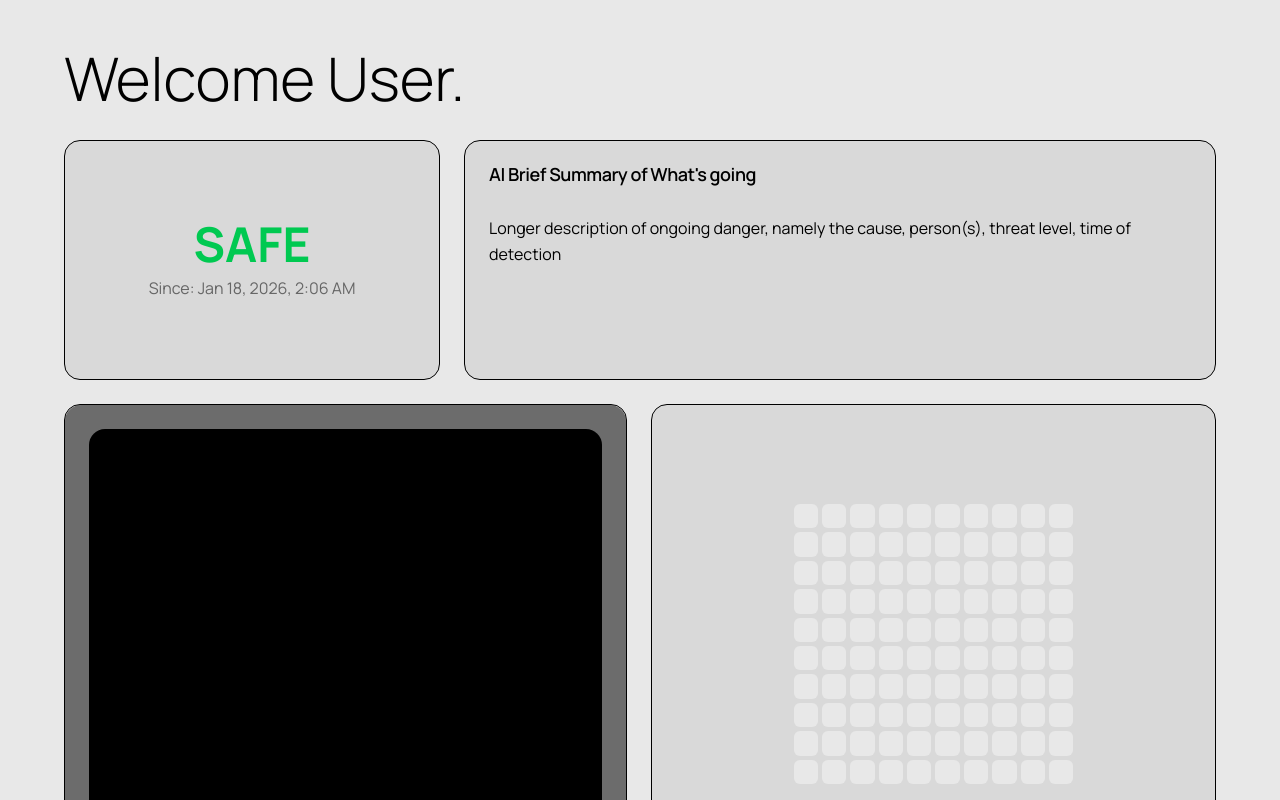
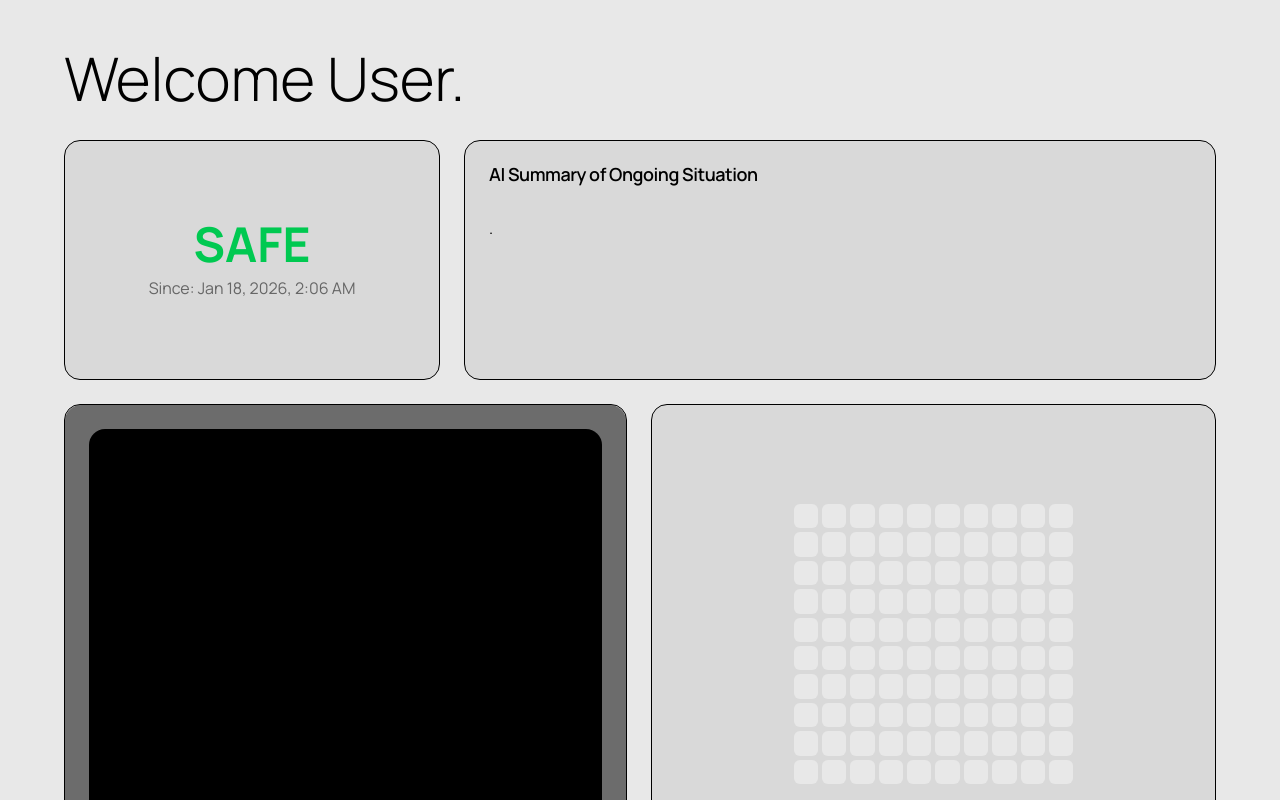
Before and after one commit to xiongian/nexhacks, a Next.js app: page /dashboard in a window 1280 px wide. Shown: the top 800 px of the page. Built offline with nearby package versions, Linux system fonts and the light colour scheme.

Commit message:
Updated danger classification summary

```diff
--- a/app/dashboard/page.tsx
+++ b/app/dashboard/page.tsx
@@ -1,194 +1,140 @@
 "use client"
 
-import { useEffect, useState } from "react"
-
+import { useEffect, useRef, useState } from "react"
 import { WarningWidget } from "@/components/dashboard/WarningWidget"
 import { AISummary } from "@/components/dashboard/SituationSummary"
 import { VideoFeed } from "@/components/dashboard/VideoFeed"
 import { PersonLocator } from "@/components/dashboard/PersonLocator"
-
-type DangerLevel = "SAFE" | "WARNING" | "DANGER"
-
-type OvershootParsed = {
-  level: DangerLevel
-  summary: string
-  grid: boolean[][]
-}
-
-type OvershootResult = {
-  result?: string
-}
-
-type OvershootVisionInstance = {
-  start: () => Promise<void>
-  stop: () => Promise<void>
-}
-
-type OvershootVisionConstructor = new (options: {
-  apiUrl: string
-  apiKey: string
-  prompt: string
-  onResult: (result: OvershootResult) => void
-}) => OvershootVisionInstance
-
-function parseOvershootResult(text: string): OvershootParsed | null {
-  try {
-    const start = text.indexOf("{")
-    const end = text.lastIndexOf("}")
-
-    if (start === -1 || end === -1 || end <= start) {
-      return null
-    }
-
-    const segment = text.slice(start, end + 1)
-    const data: unknown = JSON.parse(segment)
-
-    if (!data || typeof data !== "object") {
-      return null
-    }
-
-    const record = data as Record<string, unknown>
-
-    const rawLevel =
-      typeof record.level === "string" ? record.level.toUpperCase() : ""
-
-    let level: DangerLevel
-
-    if (rawLevel === "SAFE" || rawLevel === "WARNING" || rawLevel === "DANGER") {
-      level = rawLevel
-    } else {
-      level = "SAFE"
-    }
-
-    const summary =
-      typeof record.summary === "string" ? record.summary : ""
-    const points = Array.isArray(record.points) ? record.points : []
-
-    const size = 10
-    const grid: boolean[][] = Array.from({ length: size }, () =>
-      Array(size).fill(false)
-    )
-
-    for (const entry of points) {
-      if (!Array.isArray(entry) || entry.length !== 2) {
-        continue
-      }
-
-      const [rawX, rawY] = entry
-      const x = Number(rawX)
-      const y = Number(rawY)
-
-      if (!Number.isFinite(x) || !Number.isFinite(y)) {
-        continue
-      }
-
-      const ix = Math.min(size - 1, Math.max(0, Math.round(x)))
-      const iy = Math.min(size - 1, Math.max(0, Math.round(y)))
-
-      grid[iy][ix] = true
-    }
-
-    return {
-      level,
-      summary,
-      grid,
-    }
-  } catch {
-    return null
-  }
-}
+import { useOvershootVision } from "@/app/overshoot"
 
 export default function DashboardPage() {
   const username = "User"
-
-  const defaultSummary =
-    "Longer description of ongoing danger, namely the cause, person(s), threat level, time of detection"
-
-  const [summaryDescription, setSummaryDescription] = useState(defaultSummary)
-  const [personGrid, setPersonGrid] = useState<boolean[][]>(() =>
-    Array.from({ length: 10 }, () => Array(10).fill(false))
-  )
-  const [dangerLevel, setDangerLevel] = useState<DangerLevel>("SAFE")
-  const [dangerSince, setDangerSince] = useState<Date>(new Date())
-  const [isMonitoring, setIsMonitoring] = useState(false)
+  const videoRef = useRef<HTMLVideoElement | null>(null)
+  const streamRef = useRef<MediaStream | null>(null)
+  const canvasRef = useRef<HTMLCanvasElement | null>(null)
+  const frameIntervalRef = useRef<number | null>(null)
   const [remoteStream, setRemoteStream] = useState<MediaStream | null>(null)
 
+  const {
+    sections,
+    overallDangerLevel,
+    dangerSince,
+    isMonitoring,
+    setIsMonitoring,
+  } = useOvershootVision()
+
+  // Handle camera streaming when monitoring starts/stops
   useEffect(() => {
-    if (!isMonitoring || !remoteStream) {
+    if (!isMonitoring) {
+      // Stop streaming
+      if (frameIntervalRef.current !== null) {
+        cancelAnimationFrame(frameIntervalRef.current)
+        frameIntervalRef.current = null
+      }
+      if (streamRef.current) {
+        streamRef.current.getTracks().forEach((track) => track.stop())
+        streamRef.current = null
+      }
+      if (videoRef.current) {
+        videoRef.current.srcObject = null
+      }
+      setRemoteStream(null)
       return
     }
 
-    let cancelled = false
-    let vision: OvershootVisionInstance | null = null
-
-    async function run() {
-      const apiKey = process.env.NEXT_PUBLIC_OVERSHOOT_API_KEY
-
-      if (!apiKey) {
+    // Start camera streaming
+    const startCameraStreaming = async () => {
+      if (!navigator.mediaDevices?.getUserMedia) {
+        console.error("Camera not available")
         return
       }
 
-      const sdkModule = (await import("@overshoot/sdk")) as {
-        RealtimeVision: OvershootVisionConstructor
-      }
+      try {
+        const stream = await navigator.mediaDevices.getUserMedia({
+          video: { width: 1280, height: 720 },
+          audio: false,
+        })
 
-      if (cancelled) {
-        return
-      }
+        streamRef.current = stream
+        setRemoteStream(stream)
 
-      const { RealtimeVision } = sdkModule
+        if (videoRef.current) {
+          videoRef.current.srcObject = stream
+        }
 
-      const instance = new RealtimeVision({
-        apiUrl: "https://cluster1.overshoot.ai/api/v0.2",
-        apiKey,
-        prompt:
-          'You are monitoring a CCTV feed for safety inside a room. Classify the current situation into a single level using these rules: (1) level = "DANGER" if you see any physical fight, hitting, pushing, shoving, or if anyone is aggressively waving their arms up and down or making frantic, alarming motions; (2) level = "WARNING" if there is no fight, but anyone looks extremely surprised, shocked, or scared (for example wide eyes, hands to face, sudden startled reactions); (3) level = "SAFE" if people appear calm and no one looks surprised, scared, or fighting. Respond ONLY with a single JSON object of the form {"level": "SAFE" | "WARNING" | "DANGER", "summary": string, "points": [[x, y], ...]}. summary must be a short sentence describing what is happening and why that level was chosen. points must be a list of [x, y] coordinates for each person in the scene, where you imagine a bird\'s eye view of the room mapped to a 10 by 10 grid. x and y must be integers between 0 and 9 inclusive, where [0,0] is one corner of the room and [9,9] is the opposite corner.',
-        onResult: (result: OvershootResult) => {
-          if (cancelled) {
+        // Setup canvas for frame capture
+        const canvas = canvasRef.current
+        if (!canvas) return
+
+        const video = videoRef.current
+        if (!video) return
+
+        canvas.width = video.videoWidth || 1280
+        canvas.height = video.videoHeight || 720
+
+        const ctx = canvas.getContext("2d")
+        if (!ctx) return
+
+        // Capture and send frames via API
+        const sendFrame = async () => {
+          if (!video.videoWidth || !video.videoHeight) {
+            frameIntervalRef.current = requestAnimationFrame(sendFrame)
             return
           }
 
-          const text =
-            typeof result.result === "string" ? result.result : ""
+          ctx.drawImage(video, 0, 0, canvas.width, canvas.height)
+          const imageData = canvas.toDataURL("image/jpeg", 0.7)
 
-          if (!text.trim()) {
-            return
+          try {
+            await fetch("/api/camera/upload", {
+              method: "POST",
+              headers: {
+                "Content-Type": "application/json",
+              },
+              body: JSON.stringify({
+                imageData,
+                timestamp: Date.now(),
+                cameraId: "default",
+              }),
+            })
+          } catch (error) {
+            console.error("Error sending frame:", error)
           }
 
-          const parsed = parseOvershootResult(text)
+          frameIntervalRef.current = requestAnimationFrame(sendFrame)
+        }
 
-          if (!parsed) {
-            return
-          }
-
-          if (parsed.summary) {
-            setSummaryDescription(parsed.summary)
-          }
-
-          setPersonGrid(parsed.grid)
-          setDangerLevel(parsed.level)
-          setDangerSince(new Date())
-        },
-      })
-
-      vision = instance
-
-      await instance.start()
+        sendFrame()
+      } catch (error) {
+        console.error("Error accessing camera:", error)
+      }
     }
 
-    run()
+    startCameraStreaming()
+  }, [isMonitoring])
 
+  // Cleanup on unmount
+  useEffect(() => {
     return () => {
-      cancelled = true
-
-      if (vision) {
-        vision.stop().catch(() => {})
+      if (frameIntervalRef.current !== null) {
+        cancelAnimationFrame(frameIntervalRef.current)
+      }
+      if (streamRef.current) {
+        streamRef.current.getTracks().forEach((track) => track.stop())
       }
     }
-  }, [isMonitoring, remoteStream])
+  }, [])
 
-  // Use person grid from state for person locator
-  const combinedPersonGrid = personGrid
+  // Combine all section grids into one person locator grid
+  const combinedPersonGrid = Array.from({ length: 10 }, (_, row) =>
+    Array.from({ length: 10 }, (_, col) => {
+      return (
+        (sections.closest?.grid?.[row]?.[col] ?? false) ||
+        (sections.middle?.grid?.[row]?.[col] ?? false) ||
+        (sections.farthest?.grid?.[row]?.[col] ?? false)
+      )
+    })
+  )
 
   return (
     <div className="min-h-screen bg-background p-6 sm:p-8 lg:p-12">
@@ -198,19 +144,29 @@ export default function DashboardPage() {
         </h1>
 
         <div className="flex flex-row gap-4 sm:gap-6 mb-4 sm:mb-6 min-h-[30vh]">
-          <WarningWidget level={dangerLevel} since={dangerSince} />
+          <WarningWidget level={overallDangerLevel} since={dangerSince} />
           <AISummary
-            title="AI Brief Summary of What's going"
-            parsed={{ text: summaryDescription }}
+            title="AI Summary of Ongoing Situation"
+            sections={sections}
           />
         </div>
 
         <div className="flex flex-row gap-4 sm:gap-6 min-h-[60vh]">
           <div className="flex flex-col flex-1 gap-3">
-            <VideoFeed
-              active={isMonitoring}
-              onStreamReady={(stream) => setRemoteStream(stream)}
-            />
+            <div className="relative rounded-lg overflow-hidden">
+              <video
+                ref={videoRef}
+                autoPlay
+                muted
+                playsInline
+                className="w-full h-auto hidden"
+              />
+              <canvas ref={canvasRef} className="hidden" />
+              <VideoFeed
+                active={isMonitoring}
+                onStreamReady={setRemoteStream}
+              />
+            </div>
             <button
               type="button"
               onClick={() => setIsMonitoring((value) => !value)}
--- a/components/dashboard/SituationSummary.tsx
+++ b/components/dashboard/SituationSummary.tsx
@@ -2,15 +2,34 @@
 
 import { Card, CardContent, CardHeader, CardTitle } from "@/components/ui/card"
 
+interface SectionResult {
+  summary: string
+  grid: boolean[][]
+  level: "SAFE" | "WARNING" | "DANGER"
+  rawText: string
+}
+
 interface AISummaryProps {
   title?: string
-  parsed?: { text?: string }
+  sections?: {
+    farthest: SectionResult | null
+    middle: SectionResult | null
+    closest: SectionResult | null
+  }
 }
 
 export function AISummary({
   title = "AI Brief Summary of What's going",
-  parsed
+  sections
 }: AISummaryProps) {
+  // Combine all section summaries into one cohesive paragraph
+  const combinedSummary = sections
+    ? [
+        sections.closest?.summary,
+        sections.middle?.summary,
+        sections.farthest?.summary
+      ].filter(Boolean).join('. ').replace(/\.$/, '') + '.'
+    : "Longer description of ongoing danger, namely the cause, person(s), threat level, time of detection"
 
   return (
     <Card className="h-full flex-[2] basis-2/3 min-h-[30vh]">
@@ -18,7 +37,7 @@ export function AISummary({
         <CardTitle className="text-base sm:text-lg font-bold">{title}</CardTitle>
       </CardHeader>
       <CardContent>
-        <p className="text-foreground leading-relaxed text-sm sm:text-base">{parsed?.text}</p>
+        <p className="text-foreground leading-relaxed text-sm sm:text-base">{combinedSummary}</p>
       </CardContent>
     </Card>
   )
```
